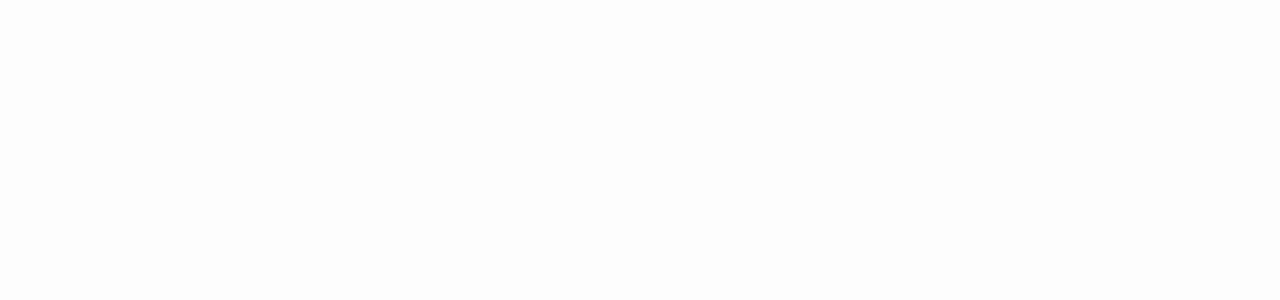
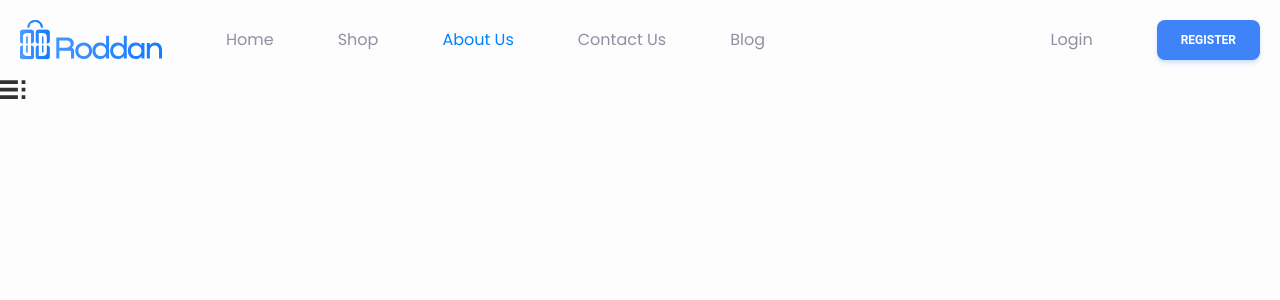
Before and after one commit to roritopra/ecommerce-roddan, a React (Vite) app: page /about-us in a window 1280 px wide. Before the commit this address had no page. Shown: the top 300 px of the page. Built offline with nearby package versions, Linux system fonts and the light colour scheme; a web font is replaced by a local one.

Commit message:
[UPDATE] Added grid mode

```diff
--- a/src/AppRouter.jsx
+++ b/src/AppRouter.jsx
@@ -5,6 +5,7 @@
 import { HomePage } from "./user/pages/HomePage/HomePage";
 import { ShopPage } from "./user/pages/ShopPage/ShopPage";
 import { ItemDetailsPage } from "./user/pages/ItemDetailsPage/ItemDetailsPage";
+import { AboutPage } from "./user/pages/HomePage/AboutPage";
 export function AppRouter() {
   return (
     <Routes>
@@ -14,6 +15,7 @@
         <Route path="/item" element={<ItemDetailsPage />} />
         <Route path="/login" element={<LoginPage />} />
         <Route path="/register" element={<RegisterPage />} />
+        <Route path="/about-us" element={<AboutPage />} />
       </Route>
     </Routes>
   );
--- /dev/null
+++ b/src/user/pages/HomePage/AboutPage.jsx
@@ -0,0 +1,51 @@
+import { useState } from 'react';
+
+export function AboutPage() {
+    const [color1, setColor1] = useState('#323232');
+    const [color2, setColor2] = useState('#323232');
+
+    return (
+        <>
+            <div className="flex justify-between">
+                {/* ... */}
+                <div>
+                    <div className="flex items-center gap-7">
+                        <button onClick={() => {setColor1('#ff0000'); setColor2('#323232');}}>
+                            <svg
+                                xmlns="http://www.w3.org/2000/svg"
+                                width="26"
+                                height="19"
+                                viewBox="0 0 26 19"
+                                fill="none"
+                            >
+                                <g clipPath="url(#clip0_191_136)">
+                                    <path
+                                        d="M-8.375 3.875H17.875V0.125H-8.375V3.875ZM-8.375 11.375H17.875V7.625H-8.375V11.375ZM-8.375 18.875H17.875V15.125H-8.375V18.875ZM21.625 18.875H25.375V15.125H21.625V18.875ZM21.625 0.125V3.875H25.375V0.125H21.625ZM21.625 11.375H25.375V7.625H21.625V11.375Z"
+                                        fill={color1}
+                                    />
+                                </g>
+                                <defs>
+                                    <clipPath id="clip0_191_136">
+                                        <rect width="26" height="19" fill="white" />
+                                    </clipPath>
+                                </defs>
+                            </svg>
+                        </button>
+                        <button onClick={() => {setColor2('#ff0000'); setColor1('#323232');}}>
+                            <svg
+                                xmlns="http://www.w3.org/2000/svg"
+                                width="25"
+                                height="19"
+                                viewBox="0 0 25 19"
+                                fill="none"
+                            >
+                                {/* ... SVG path here ... */}
+                                <path fill={color2} />
+                            </svg>
+                        </button>
+                    </div>
+                </div>
+            </div>
+        </>
+    );
+}
--- a/src/user/pages/ShopPage/ShopPage.jsx
+++ b/src/user/pages/ShopPage/ShopPage.jsx
@@ -3,8 +3,21 @@
 import { NavLink } from "react-router-dom";
 import { Checkbox, Label, Accordion, RangeSlider } from "flowbite-react";
 import { ShopItem } from "./components/ShopItem/ShopItem";
+import ScrollReveal from "scrollreveal";
+import { useEffect, useState } from "react";
 
 export function ShopPage() {
+  const [color1, setColor1] = useState('#323232');
+  const [color2, setColor2] = useState('#0081FE');
+
+  useEffect(() => {
+    ScrollReveal().reveal(".div1", {
+      delay: 500,
+      duration: "1300",
+      distance: "80px",
+      origin: "right",
+    });
+  }, []);
   return (
     <main className="content-shop px-5 max-w-[1440px] mx-auto mb-28 text-sm mt-5">
       <section className="filter">
@@ -119,7 +132,43 @@
             </span>
           </h1>
           <div>
-
+            <div className="flex items-center gap-9">
+              <button onClick={() => {setColor1('#0081FE'); setColor2('#323232');}}>
+                <svg
+                  xmlns="http://www.w3.org/2000/svg"
+                  width="26"
+                  height="19"
+                  viewBox="0 0 26 19"
+                  fill="none"
+                >
+                  <g clipPath="url(#clip0_191_136)">
+                    <path
+                      d="M-8.375 3.875H17.875V0.125H-8.375V3.875ZM-8.375 11.375H17.875V7.625H-8.375V11.375ZM-8.375 18.875H17.875V15.125H-8.375V18.875ZM21.625 18.875H25.375V15.125H21.625V18.875ZM21.625 0.125V3.875H25.375V0.125H21.625ZM21.625 11.375H25.375V7.625H21.625V11.375Z"
+                      fill={color1}
+                    />
+                  </g>
+                  <defs>
+                    <clipPath id="clip0_191_136">
+                      <rect width="26" height="19" fill="white" />
+                    </clipPath>
+                  </defs>
+                </svg>
+              </button>
+              <button onClick={() => {setColor2('#0081FE'); setColor1('#323232');}}>
+                <svg
+                  xmlns="http://www.w3.org/2000/svg"
+                  width="25"
+                  height="19"
+                  viewBox="0 0 25 19"
+                  fill="none"
+                >
+                  <path
+                    d="M0 8.76923H7.35294V0H0V8.76923ZM0 19H7.35294V10.2308H0V19ZM8.82353 19H16.1765V10.2308H8.82353V19ZM17.6471 19H25V10.2308H17.6471V19ZM8.82353 8.76923H16.1765V0H8.82353V8.76923ZM17.6471 0V8.76923H25V0H17.6471Z"
+                    fill={color2}
+                  />
+                </svg>
+              </button>
+            </div>
           </div>
         </div>
         <section className="grid sm:grid-cols-2 lg:grid-cols-4 max-w-[1440px] mx-auto gap-[16px] mt-6">
```
Also changed, not shown: public/icons/grid icon.png (added), public/icons/list-icon.png (added). Lines whose indentation alone changed are shown as unchanged.
